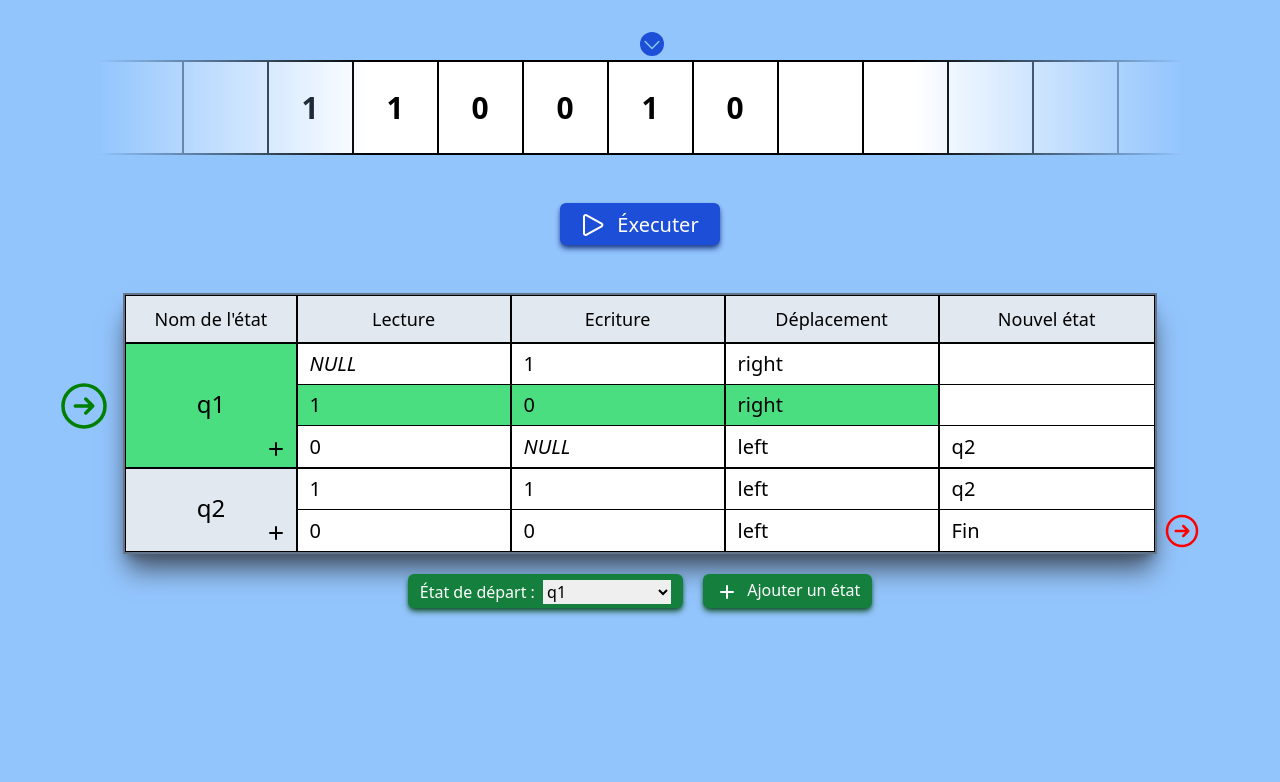
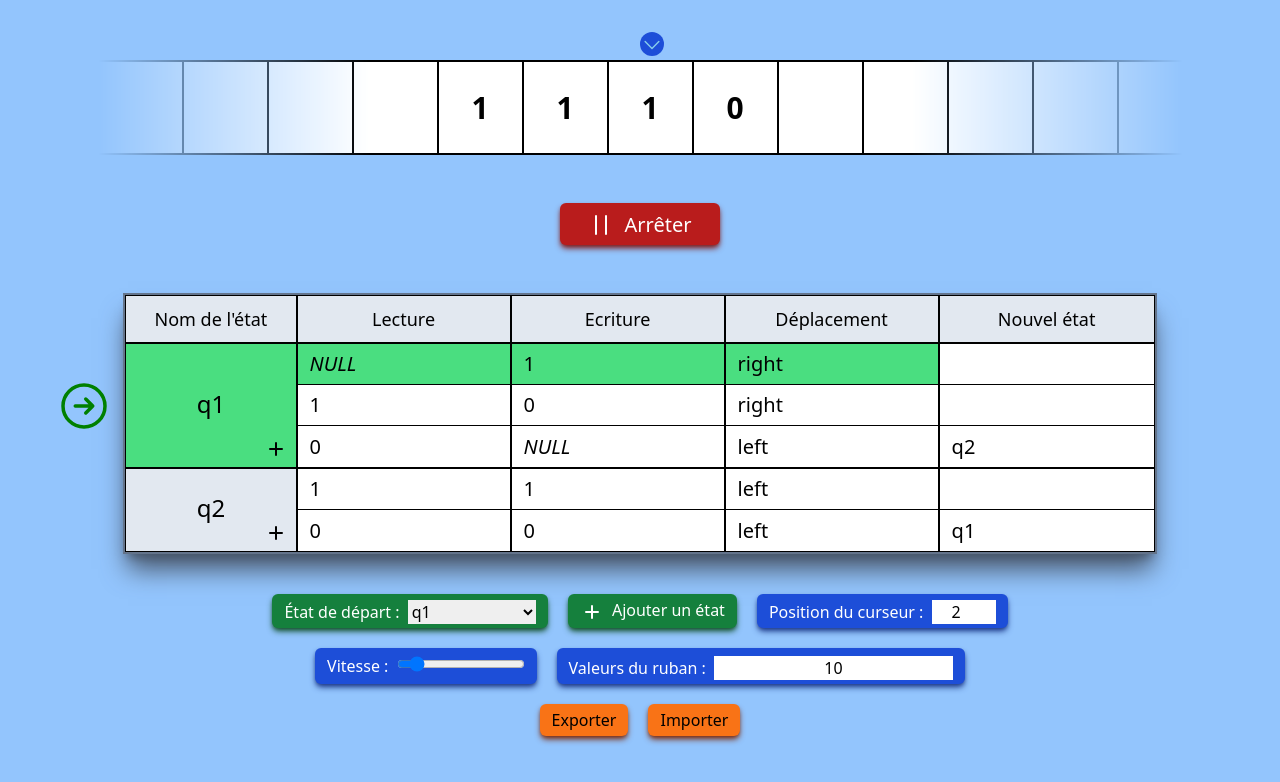
Before and after one commit to zonetecde/turing-machine-box, a SvelteKit app: page / in a window 1280 px wide. Both pictures are taken after a click on the button "Éxecuter". Shown: the top 782 px of the page. Built offline with nearby package versions, Linux system fonts and the light colour scheme.

Commit message:
first release + importer/exporter + changer les valeurs du ruban + changer pos curseur + supprime rule/etat + vitesse

```diff
--- a/src/GlobalVariables.ts
+++ b/src/GlobalVariables.ts
@@ -1,3 +1,4 @@
 export class GlobalVariables {
 	static idCounter: number = 0;
+	static speed: number = 1;
 }
--- a/src/components/Ruban.svelte
+++ b/src/components/Ruban.svelte
@@ -1,6 +1,7 @@
 <script lang="ts">
 	import { onMount } from 'svelte';
 	import { slide } from 'svelte/transition';
+	import { cursorPos } from '../stores/store';
 
 	let cellSize = 85; // Taille d'une cellule du ruban
 
@@ -13,7 +14,7 @@
 		1425: -4
 	};
 
-	const lists: (string | number | null)[] = [1, 1, 1, 0]; // to 1 1 1 0 1 1 1
+	export let values: (string | number | null)[] = []; // Valeurs du ruban
 
 	// On ajoute des éléments nulls au début et à la fin du ruban pour l'effet infini
 	// Nombre d'éléments nulls à ajouter au début et à la fin du ruban
@@ -21,7 +22,7 @@
 	// On concatène les éléments nulls avec la liste affichée
 	$: showedElements = Array(paddingElements)
 		.fill(null)
-		.concat(lists)
+		.concat(values)
 		.concat(Array(paddingElements).fill(null));
 
 	let ruban: HTMLDivElement;
@@ -39,7 +40,12 @@
 
 	let rubanWidth = 745; // Taille du ruban
 	let cursorOffset = 0; // Offset du curseur (par rapport à la taille du ruban)
-	let cursorPosition = -2; // 0 = début du ruban.
+
+	let cursorPosition = -2;
+	cursorPos.subscribe((value) => {
+		cursorPosition = value;
+	});
+
 	$: firstElementRelativeIndex = showedElements.findIndex((element) => element !== null);
 
 	$: {
@@ -110,14 +116,16 @@
 	export function moveCursor(direction: 'left' | 'right') {
 		if (direction === 'left') cursorPosition--;
 		else cursorPosition++;
+
+		cursorPos.set(cursorPosition);
 	}
 
 	/**
 	 * Lit la cellule à la position du curseur
 	 */
 	export function readCell(): string | number | null {
-		let cell = lists[cursorPosition];
-		if (cell === undefined || cell === null) cell = '';
+		let cell = values[cursorPosition];
+		if (cell === undefined || cell === null || cell === ' ') cell = '';
 		return cell;
 	}
 
@@ -127,13 +135,13 @@
 	 */
 	export function writeCell(value: string | number | null) {
 		if (cursorPosition < 0) {
-			lists.unshift(...Array(Math.abs(cursorPosition)).fill(null));
+			values.unshift(...Array(Math.abs(cursorPosition)).fill(null));
 			cursorPosition = 0;
 		}
-		if (cursorPosition >= lists.length) {
-			lists.push(...Array(cursorPosition - lists.length + 1).fill(null));
+		if (cursorPosition >= values.length) {
+			values.push(...Array(cursorPosition - values.length + 1).fill(null));
 		}
-		lists[cursorPosition] = value;
+		values[cursorPosition] = value;
 	}
 </script>
 
--- a/src/components/Rule.svelte
+++ b/src/components/Rule.svelte
@@ -91,9 +91,41 @@
 				/>
 			{:else}
 				<div
+					id="stateName"
 					class={'relative w-full h-full flex items-center justify-center ' +
 						(currentPlayingState.stateId === state.id ? 'bg-green-400' : 'bg-slate-200')}
 				>
+					<!-- Delete button -->
+					<button
+						id="deleteStateButton"
+						class="absolute left-1.5 bottom-3 w-6 h-6 hidden"
+						on:click={() => {
+							if (state) {
+								if (state.start) {
+									toast.error("L'état de départ ne peut pas être supprimé");
+									return;
+								}
+
+								states = states.filter((r) => r.id !== state?.id);
+							}
+						}}
+					>
+						<svg
+							xmlns="http://www.w3.org/2000/svg"
+							class="h-8 w-8 stroke-current inline-block mr-1 text-red-800 bg-red-300 rounded-full p-1"
+							fill="none"
+							viewBox="0 0 24 24"
+							stroke="currentColor"
+						>
+							<path
+								stroke-linecap="round"
+								stroke-linejoin="round"
+								stroke-width="2"
+								d="M6 18L18 6M6 6l12 12"
+							/>
+						</svg>
+					</button>
+
 					<button on:click={() => (modifyStateName = true)}>
 						<p class="text-2xl pb-1">{state.nom}</p>
 					</button>
@@ -128,6 +160,7 @@
 			<section class="border-r-2 border-black flex flex-col">
 				{#each state.readables as readable, i}
 					<SubRow
+						bind:etats={states}
 						ruleId={readable.id}
 						stateId={state.id}
 						bind:value={readable.symbole}
@@ -142,6 +175,7 @@
 			<section class="w-3/13 border-r-2 border-black flex flex-col">
 				{#each state.readables as readable, i}
 					<SubRow
+						bind:etats={states}
 						ruleId={readable.id}
 						stateId={state.id}
 						bind:value={readable.nouvelleValeur}
@@ -153,6 +187,7 @@
 			<section class="w-3/13 border-r-2 border-black flex flex-col">
 				{#each state.readables as readable, i}
 					<SubRow
+						bind:etats={states}
 						ruleId={readable.id}
 						stateId={state.id}
 						bind:value={readable.direction}
@@ -169,7 +204,7 @@
 					<SubRow
 						ruleId={readable.id}
 						stateId={state.id}
-						etats={states}
+						bind:etats={states}
 						bind:value={readable.nouvelEtatId}
 						last={i === state.readables.length - 1}
 						maxLength={99}
@@ -183,3 +218,9 @@
 		</div>
 	</div>
 {/if}
+
+<style>
+	#stateName:hover #deleteStateButton {
+		display: block;
+	}
+</style>
--- a/src/components/RulesTable.svelte
+++ b/src/components/RulesTable.svelte
@@ -2,15 +2,18 @@
 	import { GlobalVariables } from '../GlobalVariables';
 	import Etat from '../models/Etat';
 	import { Readable } from '../models/Etat';
+	import { cursorPos } from '../stores/store';
 	import Rule from './Rule.svelte';
 
-	export let rules: Etat[];
+	export let states: Etat[];
+	export let values: (string | number | null)[] = [];
+	let inputRubanValues = valuesToString();
 
 	let startingState: number | undefined;
 	$: if (startingState === undefined) {
-		startingState = rules[0]?.id;
+		if (states.length > 0) startingState = states[0]?.id;
 	} else {
-		rules = rules.map((x) => {
+		states = states.map((x) => {
 			if (x.id === startingState) x.start = true;
 			else x.start = false;
 			return x;
@@ -22,7 +25,7 @@
 	 */
 	function getRandomStateName(): string {
 		const temp = 'q' + Math.floor(Math.random() * 1000);
-		if (rules.find((x) => x.nom === temp)) return getRandomStateName();
+		if (states.find((x) => x.nom === temp)) return getRandomStateName();
 		else return temp;
 	}
 
@@ -34,18 +37,77 @@
 		GlobalVariables.idCounter++;
 		return id;
 	}
+
+	function valuesToString(): string {
+		return values.join('');
+	}
+
+	let cursorPosition: number = -2;
+
+	cursorPos.subscribe((value) => {
+		cursorPosition = value;
+	});
+
+	$: if (cursorPosition !== undefined) {
+		cursorPos.set(cursorPosition);
+	}
+
+	function updateRibbonValues(event: Event & { currentTarget: EventTarget & HTMLInputElement }) {
+		inputRubanValues = event.currentTarget.value;
+		values = inputRubanValues.split('');
+	}
+
+	function handleExport(event: MouseEvent & { currentTarget: EventTarget & HTMLButtonElement }) {
+		const data = {
+			states: states,
+			values: values,
+			cursorPosition: cursorPosition
+		};
+
+		const file = new Blob([JSON.stringify(data)], { type: 'application/json' });
+		const a = document.createElement('a');
+		a.href = URL.createObjectURL(file);
+		a.download = 'turing-machine.json';
+		a.click();
+	}
+
+	function handleImport(event: Event & { currentTarget: EventTarget & HTMLInputElement }) {
+		if (event.target === null) return;
+		if (event.currentTarget.files === null) return;
+
+		const file = event.currentTarget.files[0];
+		const reader = new FileReader();
+
+		reader.onload = (e) => {
+			if (e.target === null) return;
+			const data = JSON.parse(e.target.result as string);
+
+			states = data.states;
+			values = data.values;
+			cursorPosition = data.cursorPosition;
+
+			cursorPos.set(cursorPosition);
+			inputRubanValues = valuesToString();
+
+			// état de départ
+			startingState = states.find((x) => x.start === true)?.id;
+		};
+
+		reader.readAsText(file);
+	}
 </script>
 
 <div class="w-full">
 	<div class="flex-col flex justify-center">
 		<div class="mx-auto w-10/12 border-2 border-slate-500 shadow-xl shadow-slate-600">
 			<Rule header={true} />
-			{#each rules as rule}
-				<Rule bind:state={rule} states={rules} />
+			{#each states as state}
+				<Rule bind:state bind:states />
 			{/each}
 		</div>
 	</div>
 
+	<div class="flex justify-center mt-5 relative gap-x-5 flex-col">
 		<div class="flex justify-center mt-5 relative gap-x-5">
 			<label
 				class="bg-green-700 duration-150 rounded-md shadow-md shadow-green-900 text-white px-3 py-1"
@@ -53,7 +115,7 @@
 					bind:value={startingState}
 					class="w-32 text-black outline-none mt-0.5 ml-1"
 				>
-				{#each rules as rule}
+					{#each states as rule}
 						<option value={rule.id} class={rule.start ? 'bg-gray-300' : ''}>{rule.nom}</option>
 					{/each}
 				</select></label
@@ -61,8 +123,8 @@
 			<button
 				class="bg-green-700 hover:bg-green-800 duration-150 text-white px-3 py-1 rounded-md shadow-md shadow-green-900"
 				on:click={() => {
-				rules = [
-					...rules,
+					states = [
+						...states,
 						new Etat(getRandomStateName(), [new Readable(null, null, null, null)], getNextId())
 					];
 				}}
@@ -83,5 +145,57 @@
 				</svg>
 				Ajouter un état
 			</button>
+
+			<label
+				class="bg-blue-700 duration-150 rounded-md shadow-md shadow-blue-900 text-white px-3 pt-0.5"
+			>
+				Position du curseur :
+				<input
+					type="number"
+					bind:value={cursorPosition}
+					class="text-black w-16 text-center outline-none mt-1 ml-1"
+				/>
+			</label>
+		</div>
+		<div class="flex justify-center mt-5 relative gap-x-5">
+			<label
+				class="bg-blue-700 duration-150 rounded-md shadow-md pb-1 shadow-blue-900 text-white px-3 pt-0.5"
+			>
+				Vitesse :
+				<input
+					type="range"
+					min="0.5"
+					max="5"
+					step="0.1"
+					bind:value={GlobalVariables.speed}
+					class="w-32 text-black outline-none mt-1.5 ml-1"
+				/>
+			</label>
+
+			<label
+				class="bg-blue-700 duration-150 rounded-md shadow-md pb-1 shadow-blue-900 text-white px-3 pt-0.5"
+				>Valeurs du ruban :
+				<input
+					type="text"
+					class="text-black outline-none mt-1.5 ml-1 px-1 text-center"
+					value={inputRubanValues}
+					on:keyup={updateRibbonValues}
+				/>
+			</label>
+		</div>
+
+		<div class="flex justify-center mt-5 relative gap-x-5">
+			<button
+				on:click={handleExport}
+				class="bg-orange-500 hover:bg-orange-600 duration-150 text-black px-3 py-1 rounded-md shadow-md shadow-orange-900"
+				>Exporter</button
+			>
+			<button
+				class="relative bg-orange-500 hover:bg-orange-600 duration-150 text-black px-3 py-1 rounded-md shadow-md shadow-orange-900"
+				>Importer
+
+				<input type="file" class="opacity-0 absolute inset-0 z-20" on:change={handleImport} />
+			</button>
 		</div>
 	</div>
+</div>
--- a/src/components/SubRow.svelte
+++ b/src/components/SubRow.svelte
@@ -16,7 +16,7 @@
 
 	// Gère l'affichage du nom de l'état
 	export let isStateSelection = false; // Si c'est une sélection d'état
-	export let etats: Etat[] = []; // Liste des états (pour récupérer leur nom)
+	export let etats: Etat[]; // Liste des états (pour récupérer leur nom)
 	$: etatName = etats.find((x) => x.id === value)?.nom; // Nom de l'état (s'update automatiquement quand son nom change)
 
 	let editMode = false;
@@ -25,10 +25,62 @@
 	const unsubscribe = playingState.subscribe((value) => {
 		currentPlayingState = value;
 	});
+
+	function handleShowContextMenu(
+		event: MouseEvent & { currentTarget: EventTarget & HTMLDivElement }
+	) {
+		if (event.button !== 2) return;
+
+		document.querySelectorAll('#context-menu').forEach((x) => x.remove());
+
+		const menu = document.createElement('div');
+		menu.id = 'context-menu';
+		menu.className = 'absolute z-50 bg-white border border-black shadow-lg';
+		menu.style.left = event.clientX + 'px';
+		menu.style.top = event.clientY + 'px';
+		menu.style.width = 'max-content';
+		menu.style.height = 'max-content';
+		menu.style.padding = '0.5rem';
+
+		const deleteButton = document.createElement('button');
+		deleteButton.className = 'w-full text-left';
+		deleteButton.textContent = 'Supprimer la règle';
+		deleteButton.onclick = () => {
+			// delete rule
+			etats = etats.map((x) => {
+				if (x.id === stateId) {
+					x.readables = x.readables.filter((x) => x.id !== ruleId);
+				}
+				return x;
+			});
+
+			toast.success('Règle supprimée.');
+		};
+
+		menu.appendChild(deleteButton);
+
+		document.body.appendChild(menu);
+
+		const closeMenu = () => {
+			document.body.removeEventListener('click', closeMenu);
+			menu.remove();
+		};
+
+		document.body.addEventListener('click', closeMenu);
+
+		document.body.addEventListener('contextmenu', function (event) {
+			event.preventDefault();
+		});
+
+		event.preventDefault();
+
+		event.stopPropagation();
+	}
 </script>
 
 {#if value !== null}
 	<div
+		on:mousedown={handleShowContextMenu}
 		class={'relative ' +
 			(currentPlayingState.stateId === stateId && currentPlayingState.ruleId === ruleId
 				? 'bg-green-400'
--- a/src/routes/+page.svelte
+++ b/src/routes/+page.svelte
@@ -4,32 +4,12 @@
 	import RulesTable from '../components/RulesTable.svelte';
 	import Etat, { Readable } from '../models/Etat';
 	import { playingState } from '../stores/store';
+	import { GlobalVariables } from '../GlobalVariables';
+	import { onMount } from 'svelte';
 
-	// let rules: Etat[] = [
-	// 	new Etat(
-	// 		'q1',
-	// 		[new Readable('', '1', 'right', 1), new Readable('1', null, 'right', null)],
-	// 		0,
-	// 		true
-	// 	),
-	// 	new Etat('q2', [new Readable('', null, 'left', 2), new Readable('1', null, 'right', null)], 1),
-	// 	new Etat('q3', [new Readable('1', '', null, -1)], 2)
-	// ];
+	let values = ['1', '0'];
 
-	// let rules: Etat[] = [
-	// 	new Etat(
-	// 		'e1',
-	// 		[new Readable('0', null, null, -1), new Readable('1', '0', 'right', 1)],
-	// 		0,
-	// 		true
-	// 	),
-	// 	new Etat('e2', [new Readable('1', '1', 'right', 1), new Readable('0', '0', 'right', 2)], 1),
-	// 	new Etat('e3', [new Readable('1', '1', 'right', 2), new Readable('0', '1', 'left', 3)], 2),
-	// 	new Etat('e4', [new Readable('1', '1', 'left', 3), new Readable('0', '0', 'left', 4)], 3),
-	// 	new Etat('e5', [new Readable('1', '1', 'left', 4), new Readable('0', '1', 'right', 0)], 4)
-	// ];
-
-	let rules: Etat[] = [
+	let states: Etat[] = [
 		new Etat(
 			'q1',
 			[
@@ -40,23 +20,31 @@
 			1,
 			true
 		),
-		new Etat('q2', [new Readable('1', '1', 'left', 2), new Readable('0', '0', 'left', 3)], 2)
+		new Etat('q2', [new Readable('1', '1', 'left', null), new Readable('0', '0', 'left', 1)], 2)
 	];
 
 	let ruban: Ruban;
-	const speed = 1000 * 0.5;
+	const speed = 1000;
+	let isExecuting = false;
 
 	/**
 	 * Lance l'algorithme d'exécution
 	 */
 	function handleExecuteButtonClicked() {
-		let currentState = rules.find((rule) => rule.start === true);
-
-		if (currentState === undefined) {
+		if (isExecuting) {
+			isExecuting = false;
 			playingState.set({
 				stateId: -5,
 				ruleId: -5
 			});
+
+			return;
+		}
+
+		let currentState = states.find((rule) => rule.start === true);
+
+		if (currentState === undefined) {
+			isExecuting = false;
 			return;
 		}
 
@@ -74,6 +62,8 @@
 			);
 
 			if (rule === undefined) {
+				isExecuting = false;
+
 				// Boucle infinie, on arrête
 				playingState.set({
 					stateId: -5,
@@ -81,6 +71,8 @@
 				});
 				return;
 			}
+
+			isExecuting = true;
 
 			playingState.set({
 				stateId: state.id,
@@ -93,7 +85,7 @@
 				// Ecrit la nouvelle valeur
 				ruban.writeCell(rule.nouvelleValeur);
 
-				await new Promise((resolve) => setTimeout(resolve, speed / 2));
+				await new Promise((resolve) => setTimeout(resolve, speed / GlobalVariables.speed / 2));
 			}
 			// Direction
 			if (rule.direction !== null) {
@@ -109,9 +101,11 @@
 					});
 					return;
 				}
-				const nextState = rules.find((_rule) => _rule.id === rule.nouvelEtatId);
+				const nextState = states.find((_rule) => _rule.id === rule.nouvelEtatId);
 
 				if (nextState === undefined) {
+					isExecuting = false;
+
 					playingState.set({
 						stateId: -5,
 						ruleId: -5
@@ -120,13 +114,13 @@
 				}
 
 				setTimeout(() => {
-					executeRules(nextState);
-				}, speed);
+					if (isExecuting) executeRules(nextState);
+				}, speed / GlobalVariables.speed);
 			} else {
 				// On reste dans le même état
 				setTimeout(() => {
-					executeRules(state);
-				}, speed);
+					if (isExecuting) executeRules(state);
+				}, speed / GlobalVariables.speed);
 			}
 		}
 
@@ -139,16 +133,20 @@
 </script>
 
 <div class="flex justify-center overflow-visible relative mt-10 flex-col">
-	<Ruban bind:this={ruban} />
+	<Ruban bind:this={ruban} bind:values />
 
 	<br />
 	<br />
 
 	<!-- Play button -->
 	<button
-		class="relative bg-blue-700 hover:bg-blue-800 duration-150 hover:scale-110 rounded-md shadow-md shadow-blue-900 text-white pr-1 pt-1.5 py-1 flex flex-row gap-x-2 w-40 text-xl mx-auto items-center justify-center"
+		class={'relative duration-150 hover:scale-110 rounded-md shadow-md  text-white pr-1 pt-1.5 py-1 flex flex-row gap-x-2 w-40 text-xl mx-auto items-center justify-center ' +
+			(isExecuting
+				? 'bg-red-700 hover:bg-red-800 shadow-red-900'
+				: 'bg-blue-700 hover:bg-blue-800 shadow-blue-900')}
 		on:click={handleExecuteButtonClicked}
 	>
+		{#if isExecuting === false}
 			<svg
 				xmlns="http://www.w3.org/2000/svg"
 				fill="none"
@@ -163,12 +161,24 @@
 					d="M5.25 5.653c0-.856.917-1.398 1.667-.986l11.54 6.347a1.125 1.125 0 0 1 0 1.972l-11.54 6.347a1.125 1.125 0 0 1-1.667-.986V5.653Z"
 				/>
 			</svg>
+		{:else}
+			<svg
+				xmlns="http://www.w3.org/2000/svg"
+				fill="none"
+				viewBox="0 0 24 24"
+				stroke-width="1.5"
+				stroke="white"
+				class="w-8"
+			>
+				<path stroke-linecap="round" stroke-linejoin="round" d="M15.75 5.25v13.5m-7.5-13.5v13.5" />
+			</svg>
+		{/if}
 
-		<span class="left-0 right-0">Éxecuter</span>
+		<span class="left-0 right-0">{isExecuting ? 'Arrêter' : 'Éxecuter'}</span>
 	</button>
 
 	<br />
 	<br />
 
-	<RulesTable bind:rules />
+	<RulesTable bind:states bind:values />
 </div>
--- a/src/stores/store.ts
+++ b/src/stores/store.ts
@@ -6,4 +6,7 @@ const playingStateS = {
 	ruleId: 0
 };
 
+const cursorPosS: number = -2;
+
 export const playingState = writable(playingStateS);
+export const cursorPos = writable(cursorPosS);
```
Lines whose indentation alone changed are shown as unchanged.
